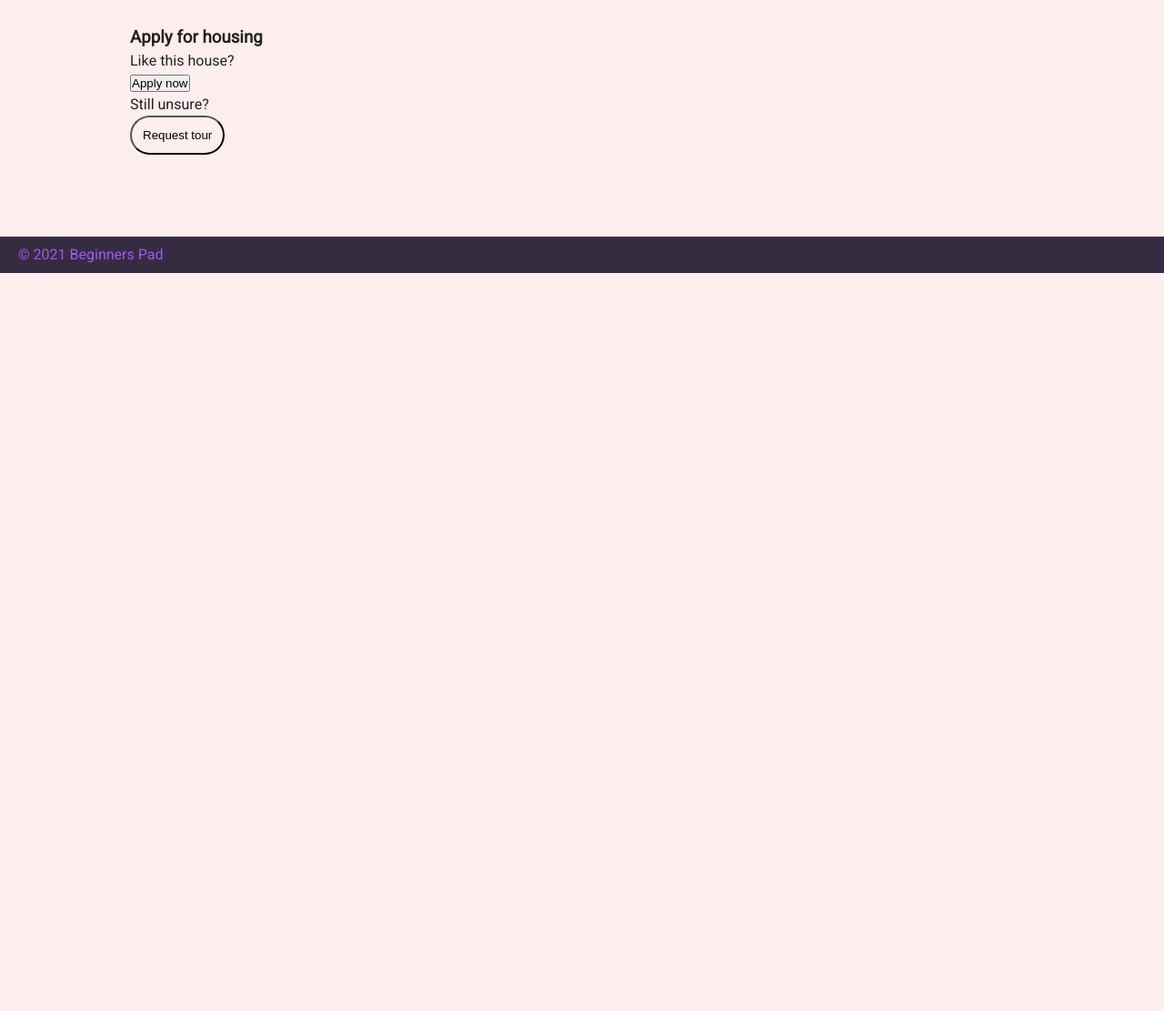
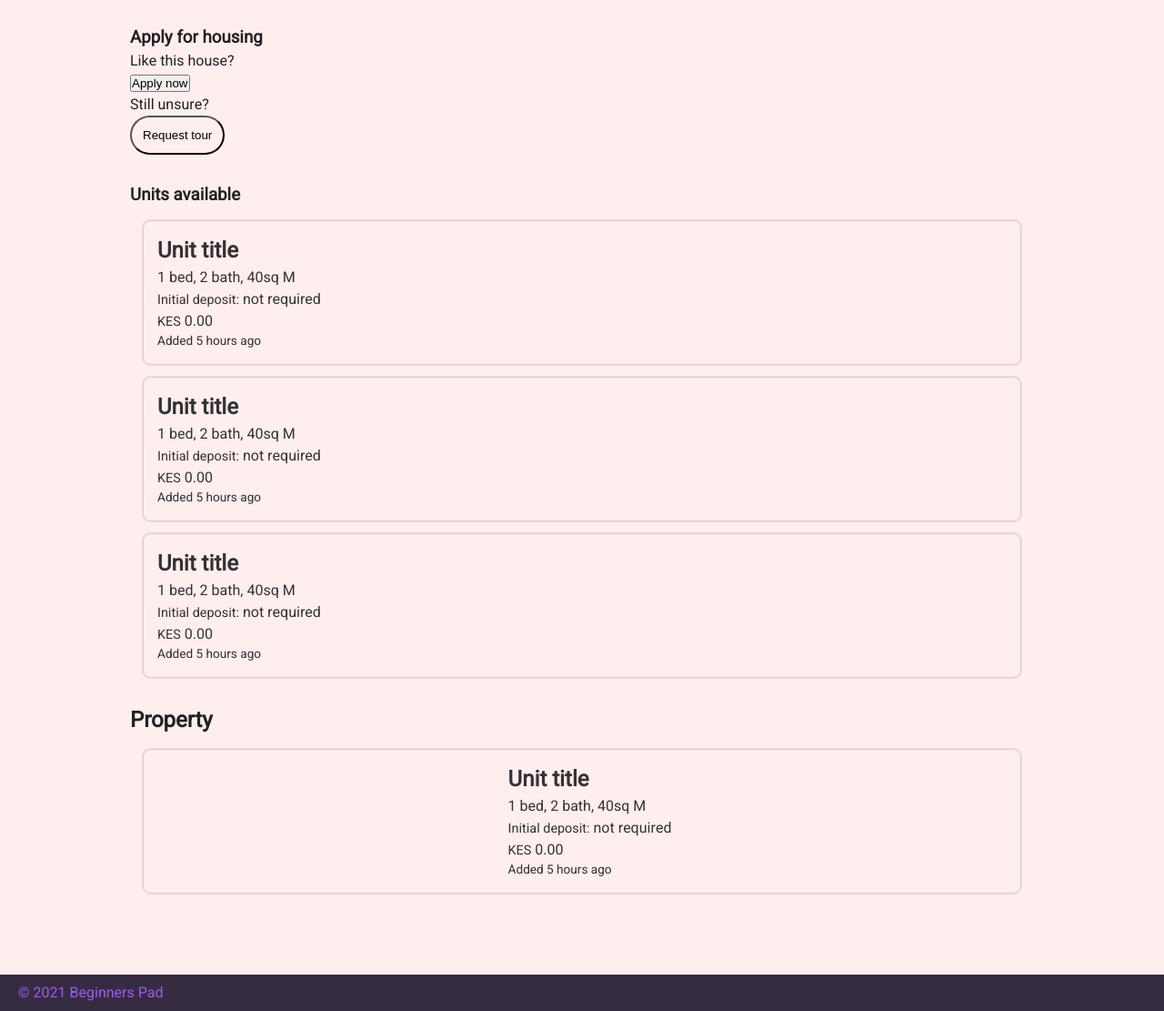
Before and after one commit to NickOtonglo/My-Website-Templates, a plain HTML site: page BeginnersPad v2/view-listing-unit.html in a window 1280 px wide. Shown: the part 843-1954 px from the top of the page at 91% size. Before the commit the page ends 1143 px from the top, so only its background shows below. Drawn offline with Linux system fonts and the light colour scheme.

Commit message:
Added more HTML to 'view-listing-unit.html' in 'Beginners Pad v2'.

```diff
--- a/BeginnersPad v2/view-listing-unit.html
+++ b/BeginnersPad v2/view-listing-unit.html
@@ -103,7 +103,106 @@
                     </div>
                 </div>
                 <div class="panel">
+                    <div class="listing-units-list">
+                        <h3>Units available</h3>
+                        <div class="listing-units-grp">
+                            <div class="card-unit">
+                                <a href="/view-listing-unit.html">
+                                    <div class="unit-details">
+                                        <h2>Unit title</h2>
+                                        <div class="specs">
+                                            <span class="spec">1 bed,</span>
+                                            <span class="spec">2 bath,</span>
+                                            <span class="spec">40sq M</span>
+                                        </div>
+                                        <div class="deposit">
+                                            <span class="label">Initial deposit:</span>
+                                            <span class="data">not required</span>
+                                        </div>
+                                        <div class="price">
+                                            <span class="label">KES</span>
+                                            <span class="data">0.00</span>
+                                        </div>
+                                        <p class="timestamp">Added 5 hours ago</p>
+                                    </div>
+                                    <div class="thumb"></div>
+                                </a>
+                            </div>
 
+                            <div class="card-unit">
+                                <a href="/view-listing-unit.html">
+                                    <div class="unit-details">
+                                        <h2>Unit title</h2>
+                                        <div class="specs">
+                                            <span class="spec">1 bed,</span>
+                                            <span class="spec">2 bath,</span>
+                                            <span class="spec">40sq M</span>
+                                        </div>
+                                        <div class="deposit">
+                                            <span class="label">Initial deposit:</span>
+                                            <span class="data">not required</span>
+                                        </div>
+                                        <div class="price">
+                                            <span class="label">KES</span>
+                                            <span class="data">0.00</span>
+                                        </div>
+                                        <p class="timestamp">Added 5 hours ago</p>
+                                    </div>
+                                    <div class="thumb"></div>
+                                </a>
+                            </div>
+
+                            <div class="card-unit">
+                                <a href="/view-listing-unit.html">
+                                    <div class="unit-details">
+                                        <h2>Unit title</h2>
+                                        <div class="specs">
+                                            <span class="spec">1 bed,</span>
+                                            <span class="spec">2 bath,</span>
+                                            <span class="spec">40sq M</span>
+                                        </div>
+                                        <div class="deposit">
+                                            <span class="label">Initial deposit:</span>
+                                            <span class="data">not required</span>
+                                        </div>
+                                        <div class="price">
+                                            <span class="label">KES</span>
+                                            <span class="data">0.00</span>
+                                        </div>
+                                        <p class="timestamp">Added 5 hours ago</p>
+                                    </div>
+                                    <div class="thumb"></div>
+                                </a>
+                            </div>
+                        </div>
+                    </div>
+                    <div class="listing-units-list">
+                        <h2>Property</h2>
+                        <div class="listing-units-grp">
+                            <div class="card-unit">
+                                <a href="/view-listing.html">
+                                    <div class="thumb"></div>
+                                    <div class="unit-details">
+                                        <h2>Unit title</h2>
+                                        <div class="specs">
+                                            <span class="spec">1 bed,</span>
+                                            <span class="spec">2 bath,</span>
+                                            <span class="spec">40sq M</span>
+                                        </div>
+                                        <div class="deposit">
+                                            <span class="label">Initial deposit:</span>
+                                            <span class="data">not required</span>
+                                        </div>
+                                        <div class="price">
+                                            <span class="label">KES</span>
+                                            <span class="data">0.00</span>
+                                        </div>
+                                        <p class="timestamp">Added 5 hours ago</p>
+                                    </div>
+                                </a>
+                            </div>
+                        </div>
+                    </div>
                 </div>
             </div>
         </div>
```
